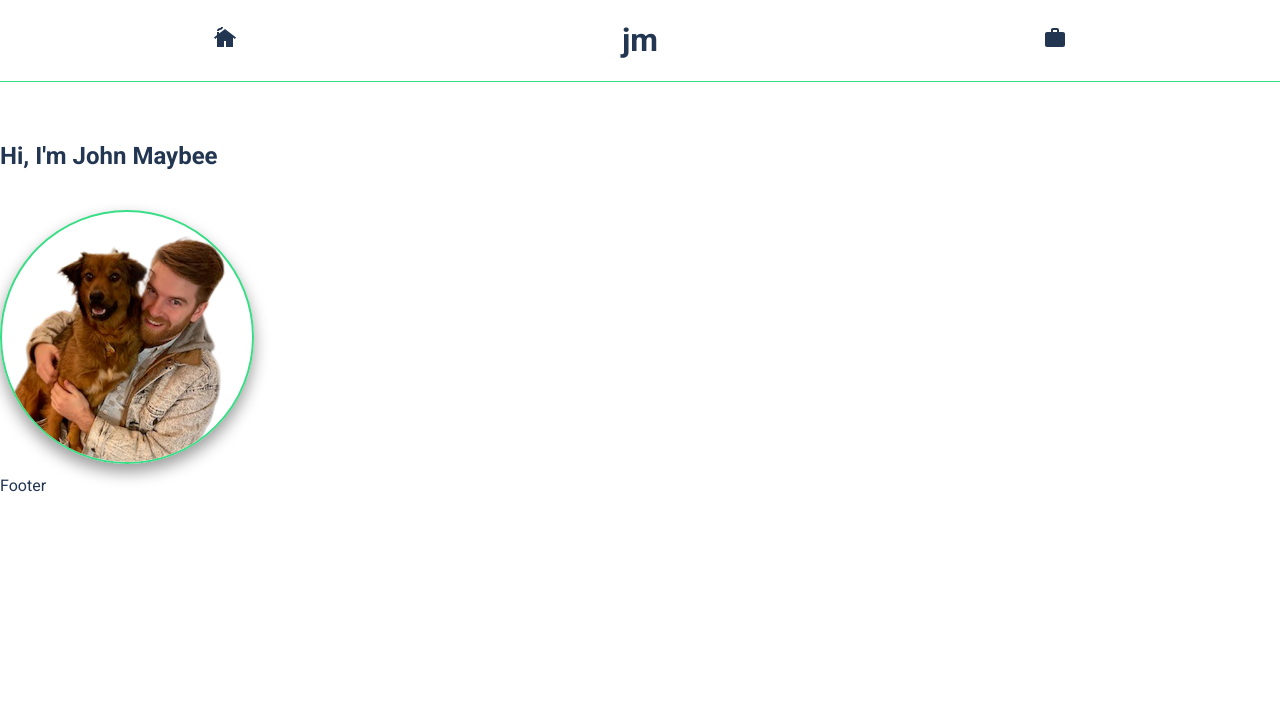
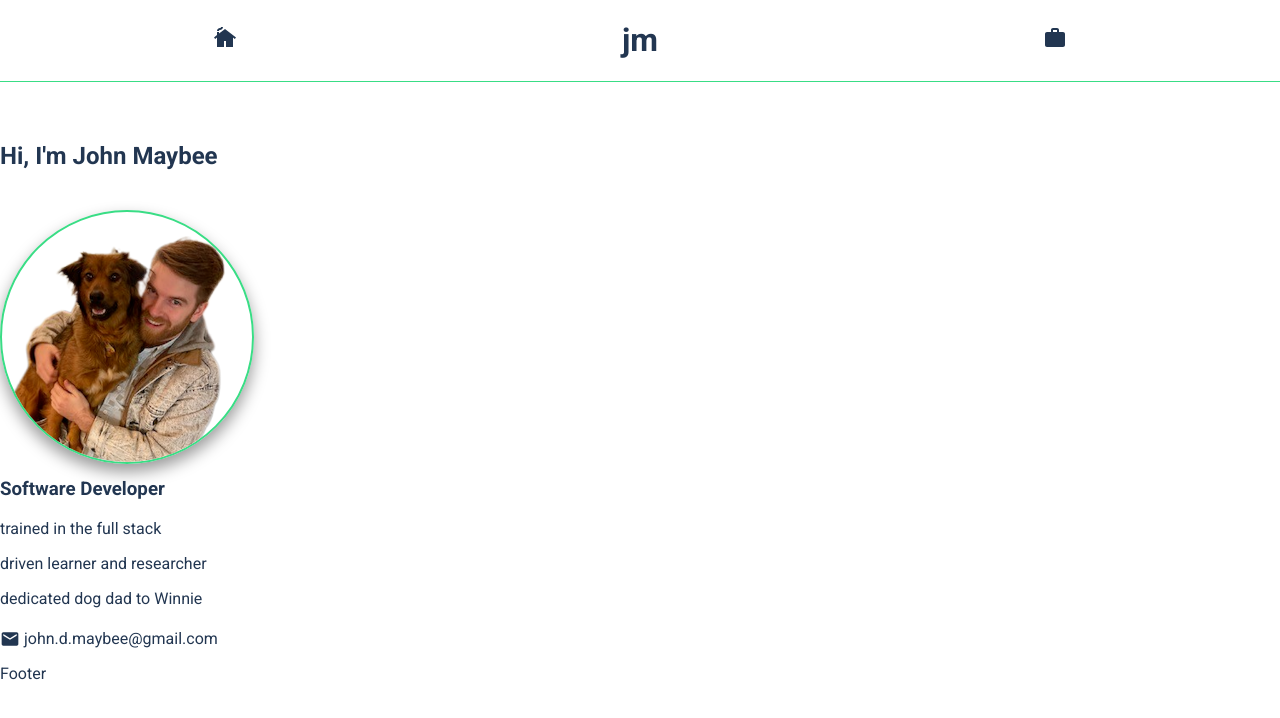
Before and after one commit to john-maybee/portfolio, a React (Create React App) app: page /#/home in a window 1280 px wide. Shown: the top 718 px of the page. Built offline with nearby package versions, Linux system fonts and the light colour scheme.

Commit message:
Added descriptive content that will be placed next to the self image. Updated some of the css within this new Div to better align the content.

```diff
--- a/src/components/App/App.css
+++ b/src/components/App/App.css
@@ -35,6 +35,11 @@ body {
   padding-bottom: 20px;
 }
 
+.icon{
+  position: relative;
+  top: 5px;
+}
+
 .selfImgContainer {
     max-width: 250px;
     max-height: 250px;
--- a/src/components/HomePage/HomePage.jsx
+++ b/src/components/HomePage/HomePage.jsx
@@ -1,5 +1,6 @@
 import React from 'react';
 import self from './selfphoto.png';
+import { Email } from '@mui/icons-material';
 
 
 function HomePage() {
@@ -13,7 +14,12 @@ function HomePage() {
                     <img className='selfImg' src={self} alt='image of John Maybee' />
                 </div>
                 <div className="introContainer">
-
+                    <h3>Software Developer</h3>
+                    <p>trained in the full stack</p>
+                    <p>driven learner and researcher</p>
+                    <p>dedicated dog dad to Winnie</p>
+                    <p><Email className='icon' fontSize="small" sx={{color: '#223651'}}/> john.d.maybee@gmail.com</p>
+                    <p></p>
                 </div>
             </div>
         </div>
```
